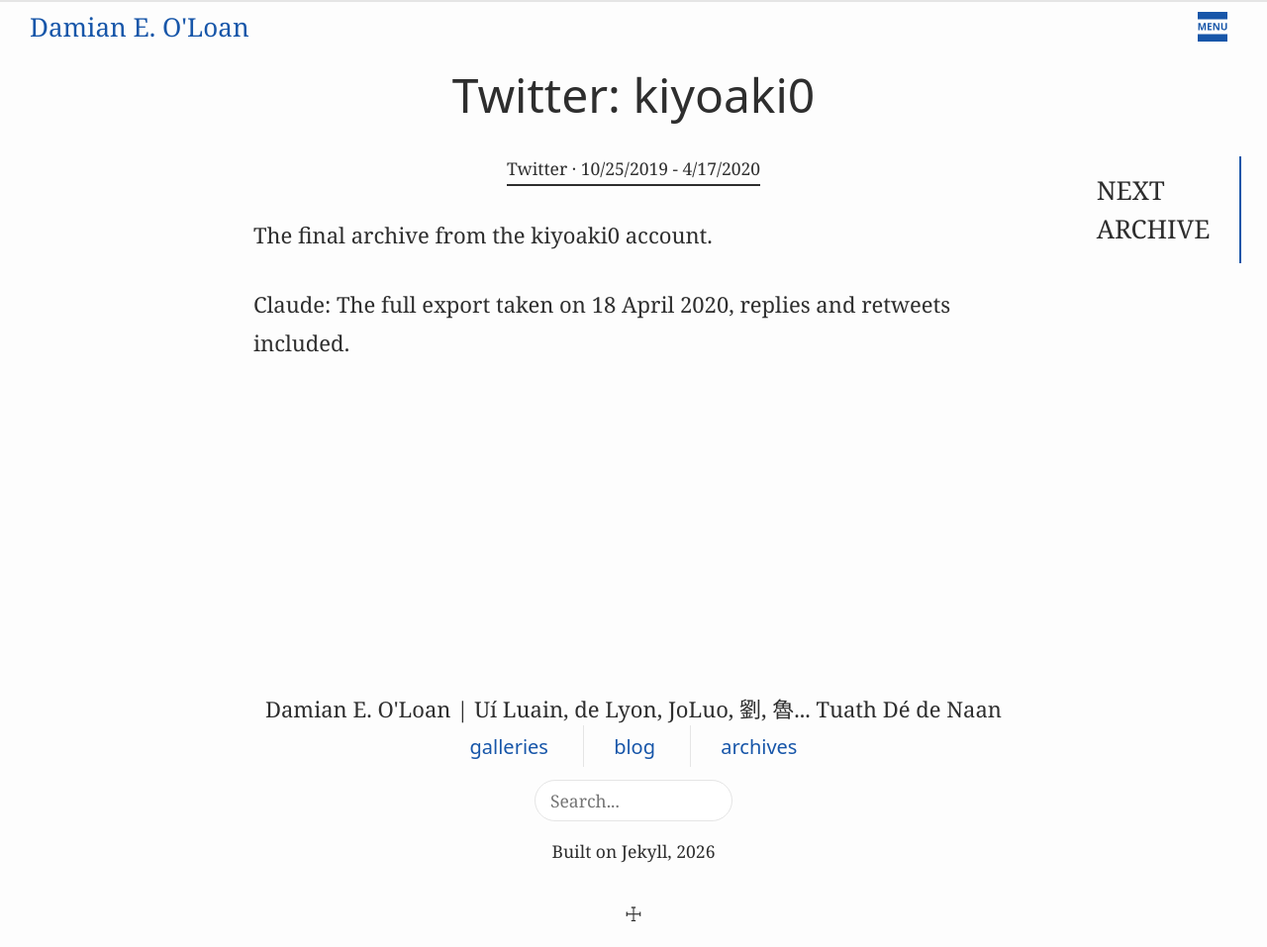
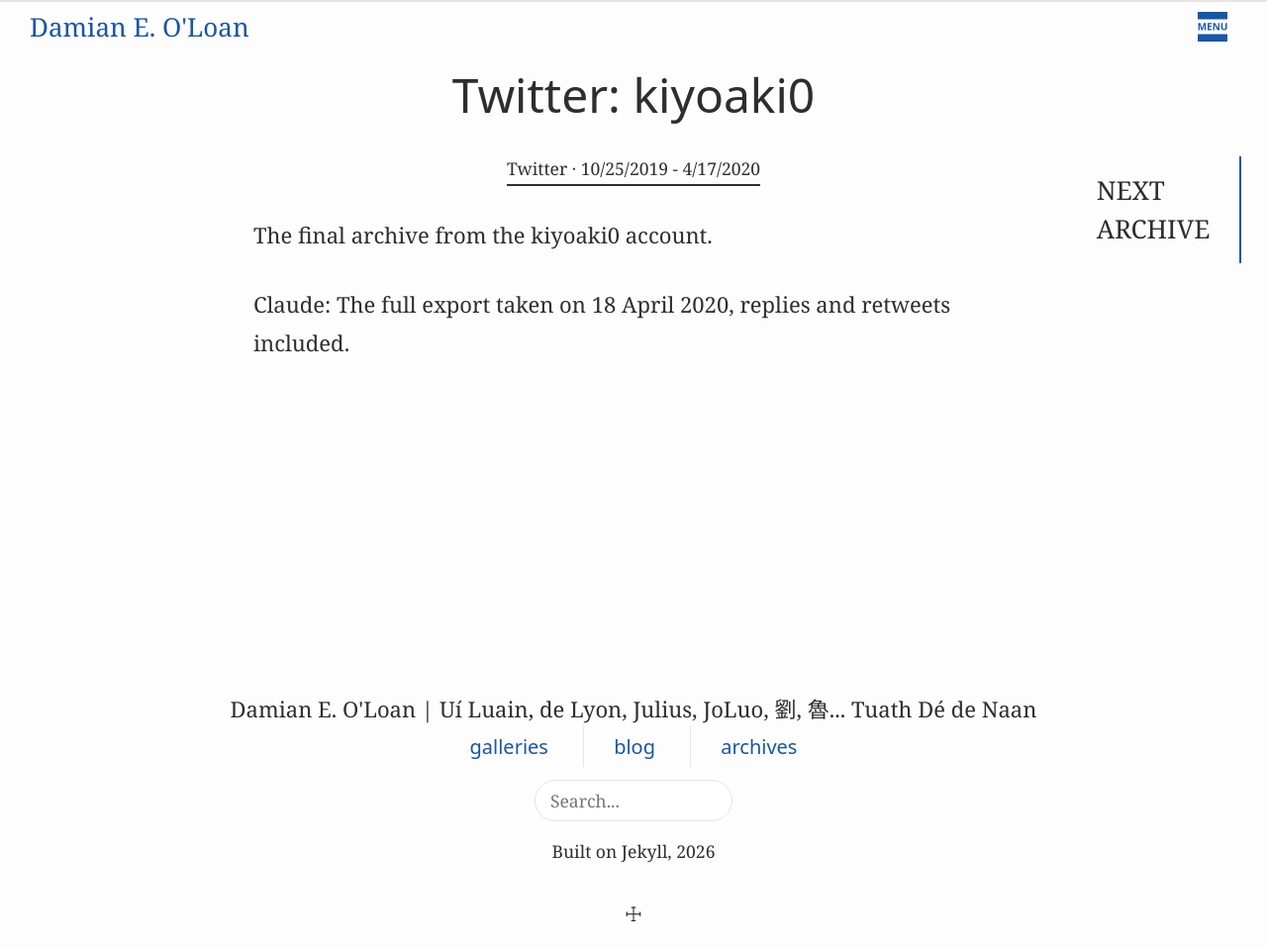
Before and after one commit to damianeoloan/damianeoloan.github.io, a Jekyll site: the page built from _archives/twitter-2020.md, in a window 1280 px wide. Shown: the whole page at 99% size. Built offline with Jekyll 4.4.1, drawn with Linux system fonts in a browser that asks for light colours.

Commit message:
=Add Julius, omitting Octavian but noting the connection to the Yi Jing.

```diff
--- a/_includes/footer.html
+++ b/_includes/footer.html
@@ -1,6 +1,6 @@
 <footer class="site-footer">
   <div class="footer-container">
-    <span class="footer-heading">{{ site.display_name | append: " | Uí Luain, de Lyon, JoLuo, 劉, 魯... Tuath Dé de Naan" }}</span>
+    <span class="footer-heading">{{ site.display_name | append: " | Uí Luain, de Lyon, Julius, JoLuo, 劉, 魯... Tuath Dé de Naan" }}</span>
 
     <nav class="footer-nav">
       {% for link in site.data.nav-links %}
```
